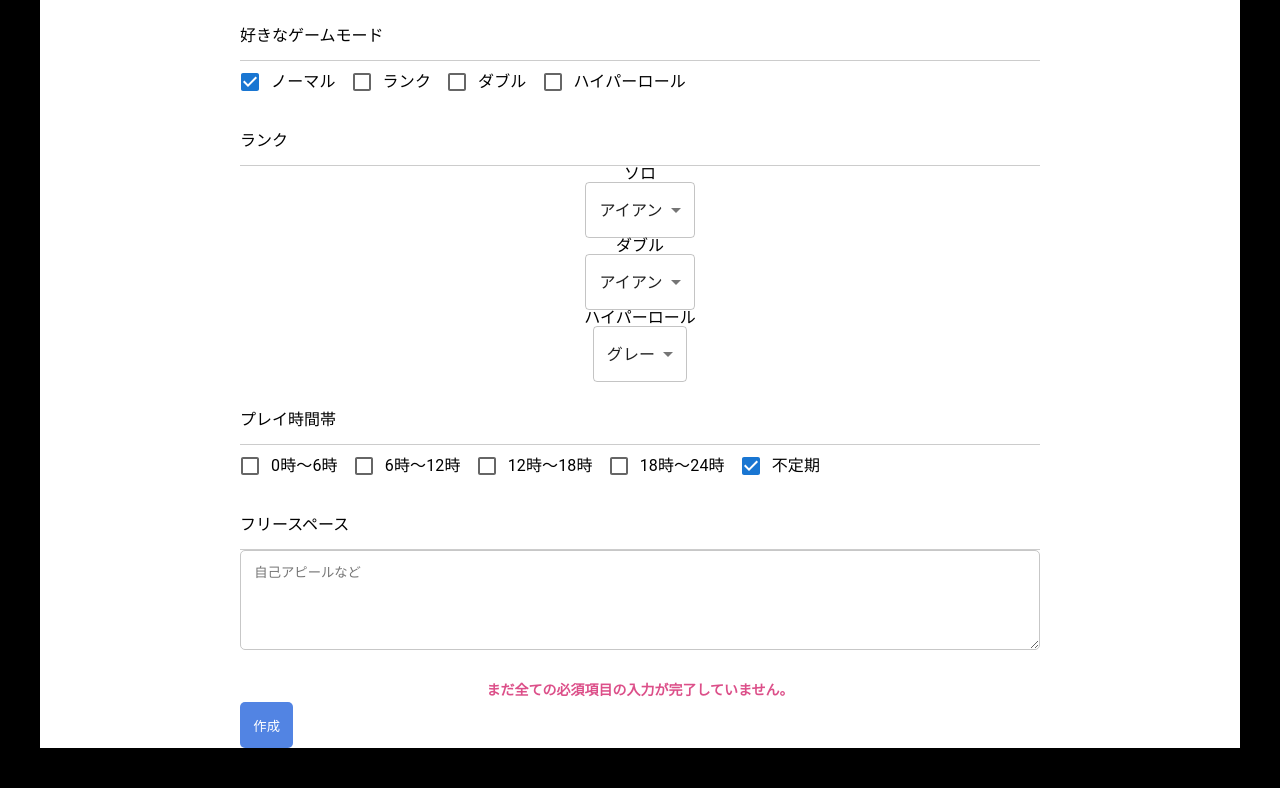
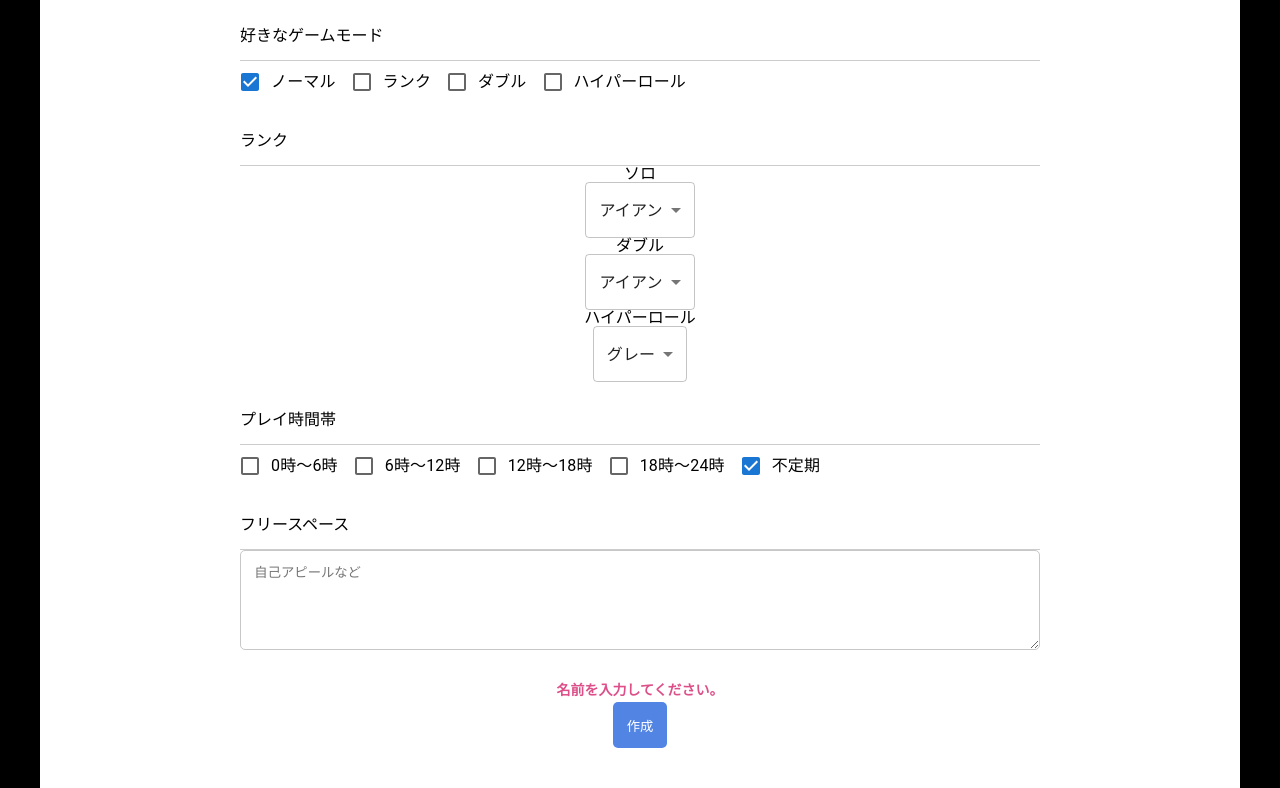
Before and after one commit to k-and-k-dev/tftcard, a Next.js app: page / in a window 1280 px wide. Shown: the part 790-1578 px from the top of the page. Before the commit the page ends 1538 px from the top, so only its background shows below. Built offline with nearby package versions, Linux system fonts and the light colour scheme.

Commit message:
作成ボタンの位置を調整。

```diff
--- a/src/components/organisms/Form.module.scss
+++ b/src/components/organisms/Form.module.scss
@@ -10,49 +10,6 @@
     text-align: left;
     padding-bottom: 1em;
     border-bottom: solid 1px #ccc;
-}
-
-.form_actionArea {
-    margin-top: 30px;
-}
-
-.form_buttonWrapper {
-    display: flex;
-}
-
-.form_submitButton {
-    appearance: none;
-    padding: 1em;
-    background: #5284e3;
-    border: none;
-    border-radius: 5px;
-    cursor: pointer;
-    color: #fff;
-    &:hover {
-        opacity: 0.6;
-    }
-}
-
-.form_backButton {
-    display: block;
-    margin-left: 20px;
-    padding: 0.5em 1em;
-    border: solid 1px #ccc;
-    border-radius: 10px;
-    font-size: 12px;
-    &:hover {
-        opacity: 0.6;
-    }
-}
-
-.form_validateMessage {
-    font-weight: bold;
-    color: #dc4f89;
-    line-height: 1.6;
-    font-size: 14px;
-    * + & {
-        margin-top: 8px;
-    }
 }
 
 .input_text {
@@ -75,3 +32,35 @@
     overflow: hidden;
     transition: background-color 0.3s;
 }
+
+.form_actionArea {
+    margin-top: 30px;
+}
+
+.form_validateMessage {
+    font-weight: bold;
+    color: #dc4f89;
+    line-height: 1.6;
+    font-size: 14px;
+    * + & {
+        margin-top: 8px;
+    }
+}
+.form_buttonWrapper {
+    margin-left: auto;
+    margin-right: auto;
+    padding-bottom: 40px;
+}
+
+.form_submitButton {
+    appearance: none;
+    padding: 1em;
+    background: #5284e3;
+    border: none;
+    border-radius: 5px;
+    cursor: pointer;
+    color: #fff;
+    &:hover {
+        opacity: 0.6;
+    }
+}
--- a/src/components/organisms/Form.tsx
+++ b/src/components/organisms/Form.tsx
@@ -103,14 +103,14 @@ export const Form = () => {
                 <div className={styles.form_actionArea}>
                     {!isValid && (
                         <>
-                            <p className={styles.form_validateMessage}>まだ全ての必須項目の入力が完了していません。</p>
+                            <p className={styles.form_validateMessage}>名前を入力してください。</p>
                         </>
                     )}
-                    <div className={styles.form_buttonWrapper}>
-                        <button type="submit" className={styles.form_submitButton}>
-                            作成
-                        </button>
-                    </div>
+                </div>
+                <div className={styles.form_buttonWrapper}>
+                    <button type="submit" className={styles.form_submitButton}>
+                        作成
+                    </button>
                 </div>
             </form>
         </>
```
